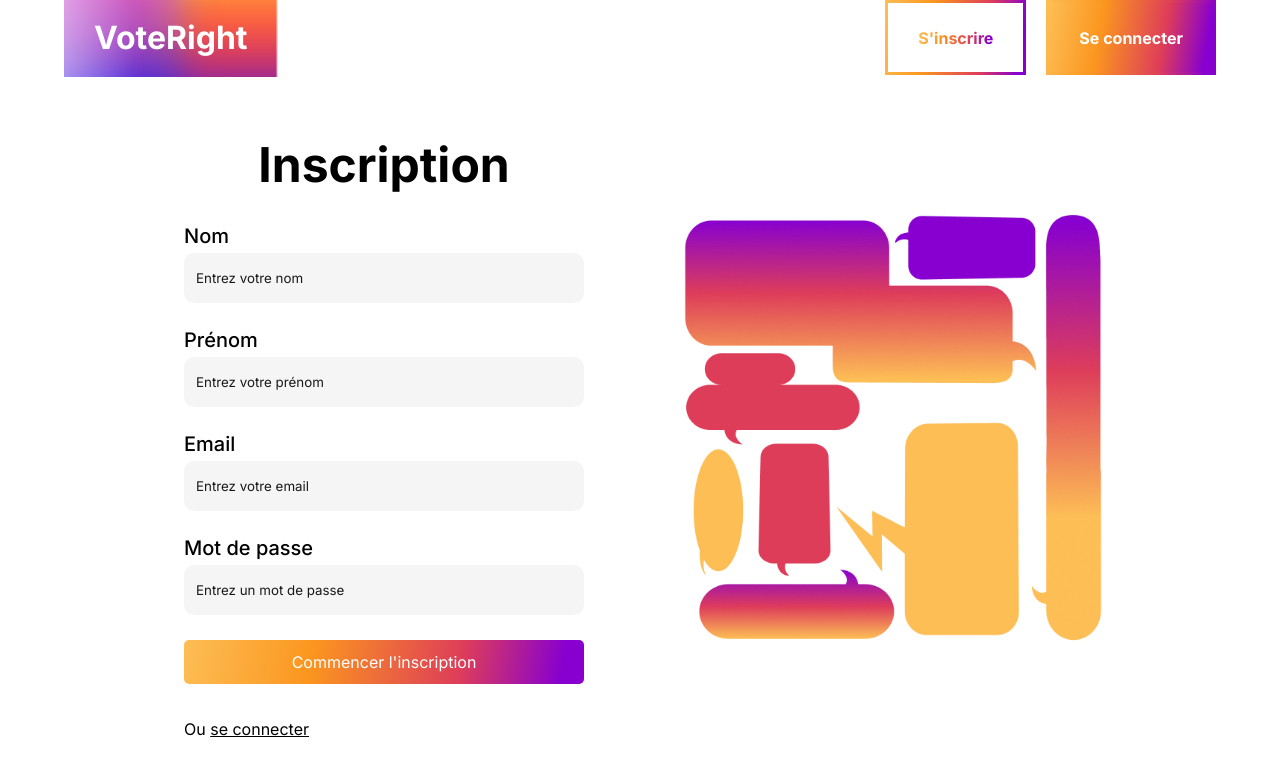
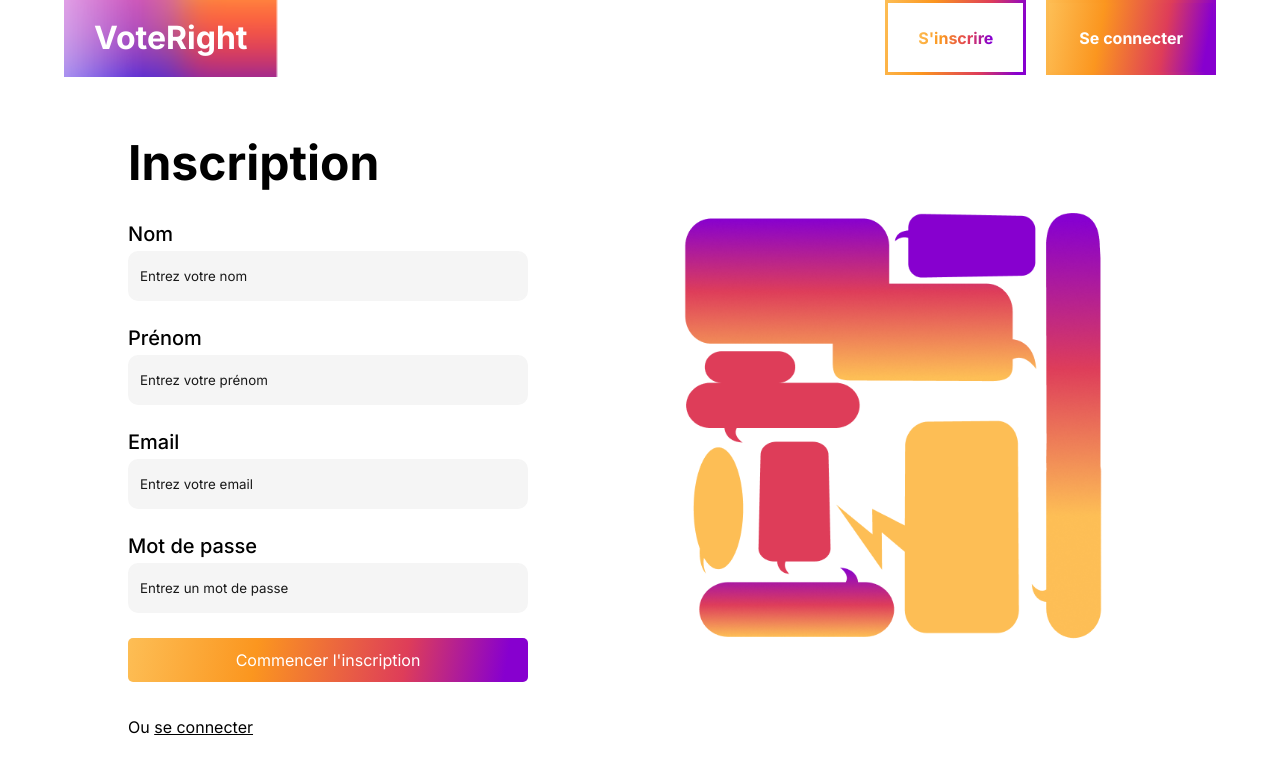
Before and after one commit to Kylian2/vote-right, a Nuxt app in the folder frontend/: page /register in a window 1280 px wide. Shown: the top 776 px of the page. Built offline with nearby package versions, Linux system fonts and the light colour scheme.

Commit message:
feat: register step 2

```diff
--- a/frontend/assets/styles/pages/register.scss
+++ b/frontend/assets/styles/pages/register.scss
@@ -1,6 +1,7 @@
 main{
     margin: 30px 10%;
     display: flex;
+    height: 80vh;
     align-items: center;
 }
 
@@ -15,7 +16,7 @@ h1{
     }
     display: flex;
     flex-direction: column;
-    align-items: center;
+    align-items: start;
     &__form{
         display: flex;
         flex-direction: column;
@@ -27,6 +28,15 @@ h1{
     .second{
         display: block;
         margin: 10px 0;
+    }
+    .inline-input{
+        display: flex;
+        gap: 25px;
+        &__second{
+            input{
+                width: 150px;
+            }
+        }
     }
 }
 
--- a/frontend/pages/register.vue
+++ b/frontend/pages/register.vue
@@ -1,14 +1,27 @@
 <template>
     <Header></Header>
     <main>
-        <div class="registration">
+        <div class="registration" v-if="step === 1">
             <h1>Inscription</h1>
             <form class="registration__form">
                 <Input type="text" name="lastname" placeholder="Entrez votre nom">Nom</Input>
                 <Input type="text" name="firstname" placeholder="Entrez votre prénom">Prénom</Input>
                 <Input type="email" name="email" placeholder="Entrez votre email">Email</Input>
                 <Input type="password" name="password" placeholder="Entrez un mot de passe">Mot de passe</Input>
-                <Button class="btn btn--full">Commencer l'inscription</Button>
+                <Button class="btn btn--full" @click="step++">Commencer l'inscription</Button>
+                <NuxtLink class="second" to="#">Ou <span class="underline">se connecter</span></NuxtLink>
+            </form>
+        </div>
+        <div class="registration" v-if="step === 2">
+            <h1>Dites nous en plus</h1>
+            <form class="registration__form">
+                <Input type="text" name="address" placeholder="Entrez votre adresse">Adresse</Input>
+                <div class="inline-input">
+                    <Input type="text" name="city" placeholder="ex: Paris">Ville</Input>
+                    <Input class="inline-input__second" type="text" name="zipcode" placeholder="ex: 75002">Code Postal</Input>
+                </div>
+                <Input type="date" name="birthdate" placeholder="Entrez votre date de naissance">Date de naissance</Input>
+                <Button class="btn btn--full">Terminer l'inscription</Button>
                 <NuxtLink class="second" to="#">Ou <span class="underline">se connecter</span></NuxtLink>
             </form>
         </div>
@@ -17,3 +30,8 @@
         </div>
     </main>
 </template>
+<script setup>
+
+const step = useState("step", ()=> 1);
+
+</script>
```
